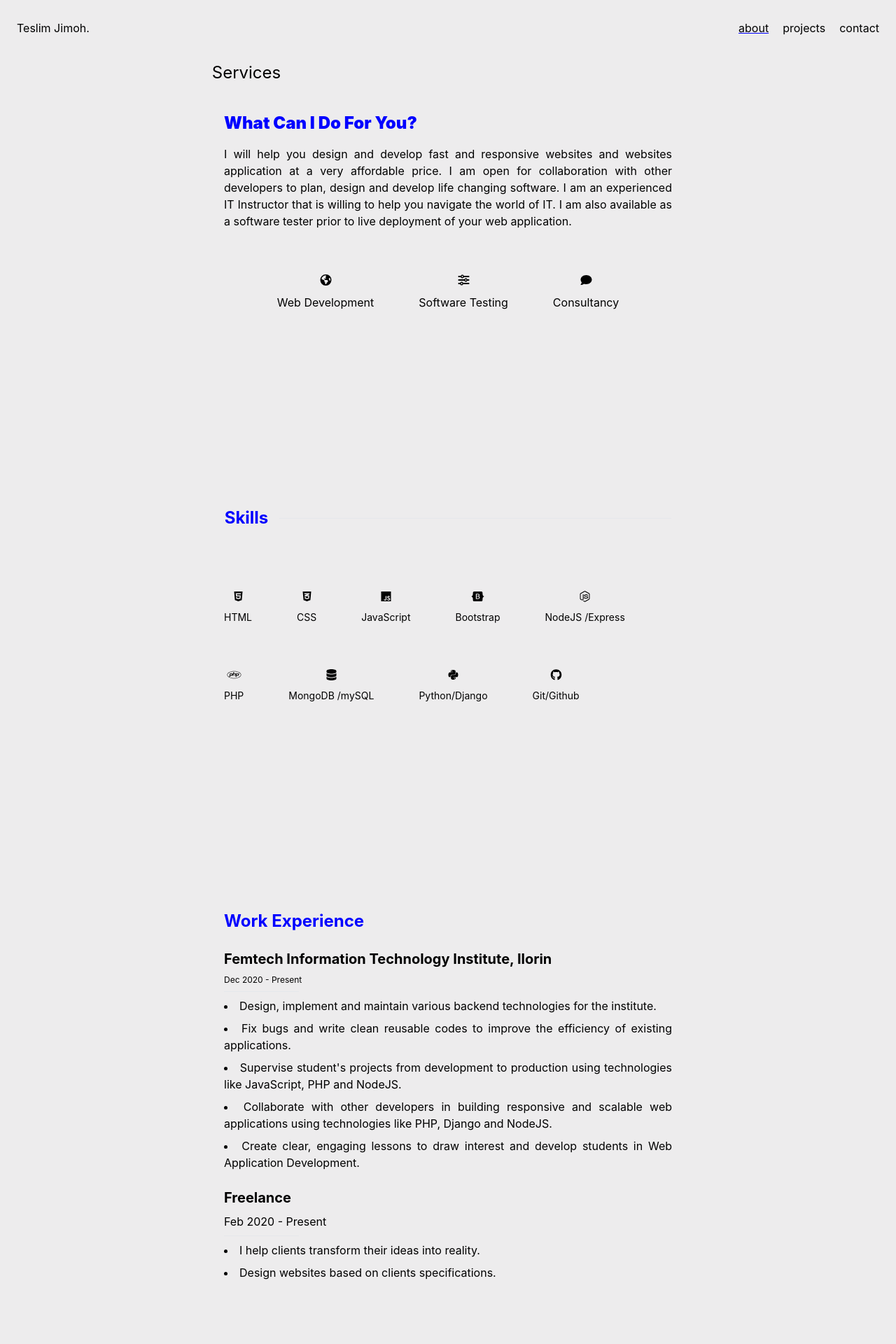
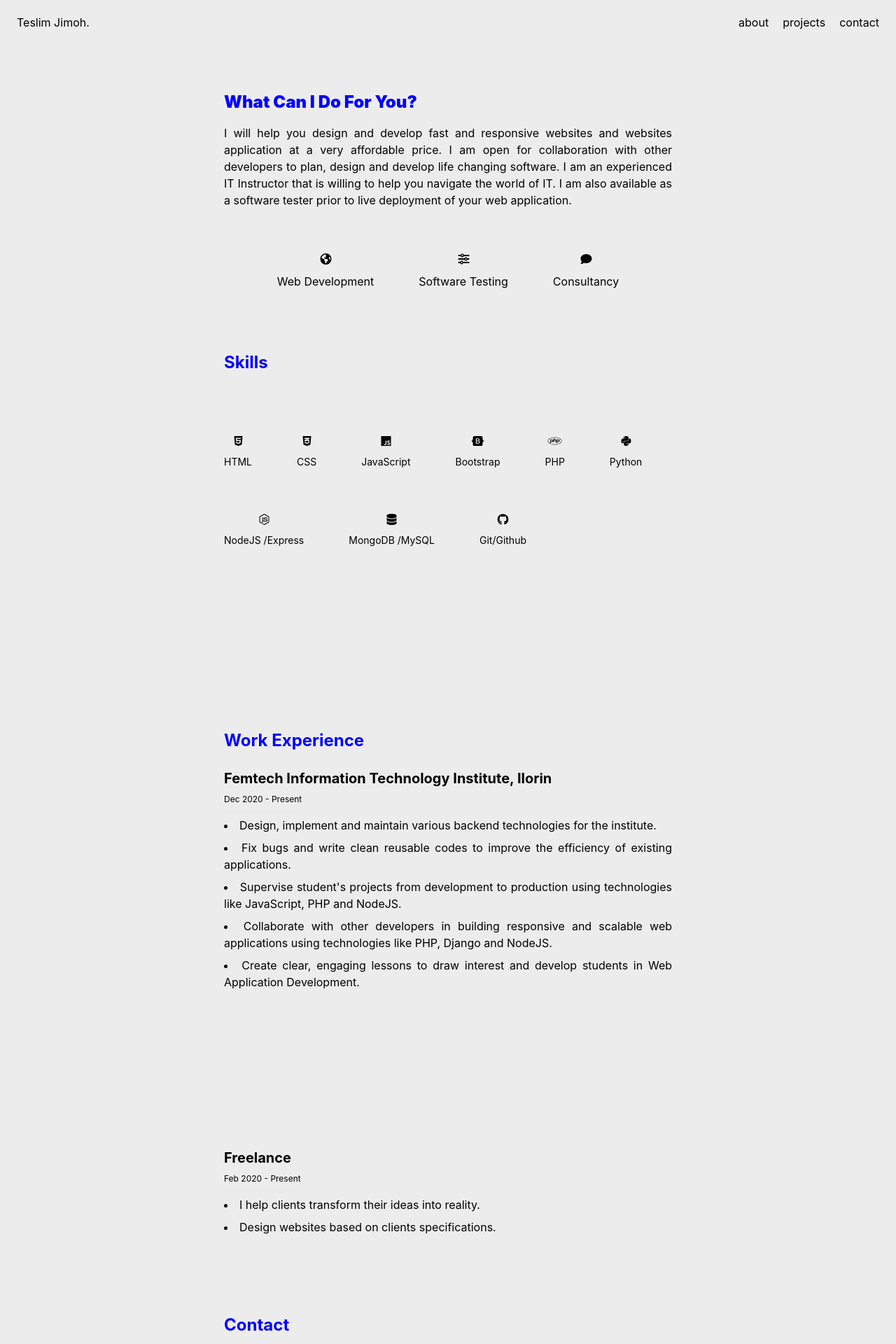
Before and after one commit to Moyowaaaa/Teslim-Jimoh, a Next.js app: page /about in a window 1280 px wide. Shown: the top 1920 px of the page at 70% size. Built offline with nearby package versions, Linux system fonts and the light colour scheme.

Commit message:
cosmetic fixes

```diff
--- a/components/Footer.js
+++ b/components/Footer.js
@@ -5,16 +5,16 @@ import { faFacebook,faInstagram,faTwitter,faLinkedin,faGithub} from '@fortawesom
 
 
 const Footer = () => {
-    // useEffect(() => {
+    useEffect(() => {
 
-    //     function process() {
-    //       const d = new Date();
-    //       const year = d.getFullYear();
-    //       document.getElementById('demo').innerHTML = year;
-    //     }
-    //     process();
+        function process() {
+          const d = new Date();
+          const year = d.getFullYear();
+          document.getElementById('demo').innerHTML = year;
+        }
+        process();
 
-    //   })
+      })
 
 
   return (
@@ -36,9 +36,11 @@ const Footer = () => {
 
       </div>
 
-      <div className='flex flex-col items-center justify-center py-2'>
-        <hr className='h-[5px] w-10/12 mb-2'></hr>
-        {/* <small>&copy; &nbsp;<span id="demo"></span> &nbsp;Moyowa.  All Rights Reserved. </small> */}
+      <div className='flex flex-col items-center justify-center  '>
+        <div className='bg-[blue] text-white w-full flex flex-col items-center justify-center py-2'>
+
+        <small>&copy; &nbsp;<span id="demo"></span> &nbsp;by Moyowa. </small>
+        </div>
 
 </div>
     </div>
--- a/components/Navbar.js
+++ b/components/Navbar.js
@@ -6,23 +6,29 @@ import { useRouter } from "next/router";
 const Navbar = () => {
   const [navbar, setNavbar] = useState("")
   const router = useRouter();
+  console.log(router.pathname)
+
 
   return (
     <div>
-        <div className={`hidden lg:flex items-center w-7/12 h-[5rem] justify-between px-6 cursor-pointer bg-[#edeced] text-[black] lg:fixed z-50" ${router.pathname === "/about" || router.pathname == '/about' ? "w-screen" : ""}`}>
+        <div className={`hidden lg:flex items-center w-7/12 h-[4rem] justify-between px-6 cursor-pointer bg-[#edeced] text-[black] lg:fixed z-50" ${router.pathname === "/about" || router.pathname == '/about' ? "w-screen" : ""}`}>
         <Link href='/'><p className='hover:border-b-2 border-[blue]'>Teslim Jimoh.</p></Link>
 
 
         <div className='flex gap-5 cursor-pointer'>
           <Link href ="/about">
-        <p className={`hover:border-b-2 border-[blue] ${router.pathname === "/about" || router.pathname == '/about' ? "underline decoration-[blue] " : ""}` }>about</p>
+        <p className={`hover:border-b-2 border-[blue] ${router.pathname === "/about" || router.pathname == '/about' ? " " : ""}` }>about</p>
         </Link>
 
         <Link href="/projects">
              <p className='hover:border-b-2 border-[blue]'>projects</p>
         </Link>
+
+
               {/* <a href="#resume" className='hover:border-b-2 border-[blue]'>resumé</a> */}
-              <a href="#contact" className='hover:border-b-2 border-[blue]'>contact</a>
+              <Link href="/about/#contact">
+
+                <p className={`hover:border-b-2 border-[blue] ${router.pathname === "/about#contac" || router.pathname == '/about#contact' ? "border-b-2 border-[blue] " : ""}`}>contact</p></Link>
             </div>
         </div>
     </div>
--- a/pages/about.js
+++ b/pages/about.js
@@ -33,12 +33,12 @@ const about = () => {
 
 
       <div
-        className="w-full flex flex-col  justify-center  bg-[#edeced] text-[black] "
+        className="w-full flex flex-col  h-screen justify-center  bg-[#edeced] text-[black] pt-[4rem] "
 
       >
         <div className="flex justify-center  w-full  lg:w-9/12 mx-auto py-6 ">
-          <h1 className="w-auto  text-2xl pt-[4rem] text-center">Services</h1>
-          <hr className=" w-7/12 ml-4"></hr>
+          {/* <h1 className="w-auto  text-2xl pt-[4rem] text-center">Services</h1> */}
+          {/* <hr className=" w-7/12 ml-4"></hr> */}
         </div>
 
         <div className=" w-10/12 md:w-6/12 mx-auto flex flex-col my-4 gap-4 " >
@@ -52,34 +52,33 @@ const about = () => {
             software tester prior to live deployment of your web application.
           </p>
 
-          <div className="flex w-full gap-[4rem] pt-12 justify-center">
-              <div className="flex flex-col items-center gap-3 ">
+          <div className="flex w-full gap-4 lg:gap-[4rem] pt-12 justify-center">
+              <div className="flex flex-col items-center gap-3 hover:text-[blue] cursor-pointer">
                   <FontAwesomeIcon icon={faEarthAmerica} width={25} />
                   <p>Web Development</p>
               </div>
 
 
 
-              <div className="flex flex-col items-center gap-3 ">
+              <div className="flex flex-col items-center gap-3 hover:text-[blue] cursor-pointer">
                   <FontAwesomeIcon icon={faSliders} width={25} />
                   <p>Software Testing</p>
               </div>
 
-              <div className="flex flex-col items-center gap-3">
+              <div className="flex flex-col items-center gap-3 hover:text-[blue] cursor-pointer">
                   <FontAwesomeIcon icon={faComment} width={25} />
                   <p>Consultancy</p>
               </div>
           </div>
         </div>
-      </div>
 
-      <div
-        className="w-full h-screen flex flex-col  justify-center bg-[#edeced] text-[black]  "
+        <div
+        className=" flex flex-col  justify-center bg-[#edeced] text-[black] pt-[3rem]  "
         id="resume"
       >
-        <div className="flex items-center justify-center w-full mb-12 lg:w-9/12 mx-auto py-6">
+        <div className="flex items-center justify-start w-10/12 mb-12 lg:w-6/12 mx-auto py-6">
           <h1 className="w-auto font-bold text-2xl text-[blue]">Skills</h1>
-          <hr className=" w-7/12 ml-4"></hr>
+
         </div>
 
         <div className=" w-[auto] md:w-6/12 mx-auto flex flex-col my-4">
@@ -97,47 +96,51 @@ const about = () => {
 
 
           <div className="flex w-full gap-[4rem] flex-wrap">
-              <div className="flex flex-col items-center gap-3">
+              <div className="flex flex-col items-center gap-3 hover:text-[blue] cursor-pointer">
           <FontAwesomeIcon icon={faHtml5} width={25} />
           <p className="text-sm">HTML</p>
           </div>
 
-          <div className="flex flex-col items-center gap-3">
+          <div className="flex flex-col items-center gap-3 hover:text-[blue] cursor-pointer">
           <FontAwesomeIcon icon={faCss3Alt} width={25} />
           <p className="text-sm">CSS</p>
           </div>
 
-          <div className="flex flex-col items-center gap-3">
+          <div className="flex flex-col items-center gap-3 hover:text-[blue] cursor-pointer">
           <FontAwesomeIcon icon={faJs} width={25} />
           <p className="text-sm">JavaScript</p>
           </div>
 
-          <div className="flex flex-col items-center gap-3">
+          <div className="flex flex-col items-center gap-3 hover:text-[blue] cursor-pointer">
           <FontAwesomeIcon icon={faBootstrap} width={25} />
           <p className="text-sm">Bootstrap</p>
           </div>
 
-          <div className="flex flex-col items-center gap-3">
+          <div className="flex flex-col items-center gap-3 hover:text-[blue] cursor-pointer">
+          <FontAwesomeIcon icon={faPhp} width={25} />
+          <p className="text-sm">PHP</p>
+          </div>
+
+          <div className="flex flex-col items-center gap-3 hover:text-[blue] cursor-pointer">
+          <FontAwesomeIcon icon={faPython} width={25} />
+          <p className="text-sm">Python</p>
+          </div>
+
+          <div className="flex flex-col items-center gap-3 hover:text-[blue] cursor-pointer">
           <FontAwesomeIcon icon={faNodeJs} width={25} />
           <p className="text-sm">NodeJS /Express</p>
           </div>
 
-          <div className="flex flex-col items-center gap-3">
-          <FontAwesomeIcon icon={faPhp} width={25} />
-          <p className="text-sm">PHP</p>
+
+
+          <div className="flex flex-col items-center gap-3 hover:text-[blue] cursor-pointer">
+          <FontAwesomeIcon icon={faDatabase} width={25} />
+          <p className="text-sm">MongoDB /MySQL</p>
           </div>
 
-          <div className="flex flex-col items-center gap-3">
-          <FontAwesomeIcon icon={faDatabase} width={25} />
-          <p className="text-sm">MongoDB /mySQL</p>
-          </div>
 
-          <div className="flex flex-col items-center gap-3">
-          <FontAwesomeIcon icon={faPython} width={25} />
-          <p className="text-sm">Python/Django</p>
-          </div>
 
-          <div className="flex flex-col items-center gap-3">
+          <div className="flex flex-col items-center gap-3 hover:text-[blue] cursor-pointer">
               <FontAwesomeIcon icon={faGithub} width={25} />
               <p className="text-sm">Git/Github</p>
           </div>
@@ -149,10 +152,13 @@ const about = () => {
 
         </div>
       </div>
+      </div>
 
 
 
-      <div className=" w-10/12 md:w-6/12 mx-auto flex flex-col my-4 ">
+
+
+      <div className=" w-10/12 md:w-6/12 h-screen items-center justify-center mx-auto flex flex-col my-4 ">
       <div className="flex justify-start  w-full  lg:w-full mx-auto py-6 ">
           <h1 className="w-auto font-bold text-2xl text-[blue]">Work Experience</h1>
 
@@ -186,12 +192,14 @@ const about = () => {
           in Web Application Development.
         </li>
       </div>
+
+
       </div>
 
-      <div className="w-10/12 md:w-6/12 mx-auto flex flex-col my-4 mt-6">
+       <div className="w-10/12 md:w-6/12 mx-auto flex flex-col my-4 mt-6">
           <div className="flex flex-col gap-2">
           <h2 className="font-bold text-xl">Freelance</h2>
-        <p>Feb 2020 - Present</p>
+        <p className="text-xs">Feb 2020 - Present</p>
         <hr className="w-2/12"></hr>
 
         <li className="text-justify">
@@ -202,11 +210,13 @@ const about = () => {
       </div>
       </div>
 
+
+
       <div
         className="w-full  flex flex-col justify-center bg-[#edeced] text-[black]  my-6"
         id="contact"
       >
-        <div className="flex items-center justify-start w-full mb-12 lg:w-6/12 mx-auto py-6 mt-[4rem]">
+        <div className="flex items-center justify-start w-full  lg:w-6/12 mx-auto py-6 mt-[4rem]">
           <h1 className="w-auto font-bold text-2xl text-[blue]">Contact </h1>
 
         </div>
```
